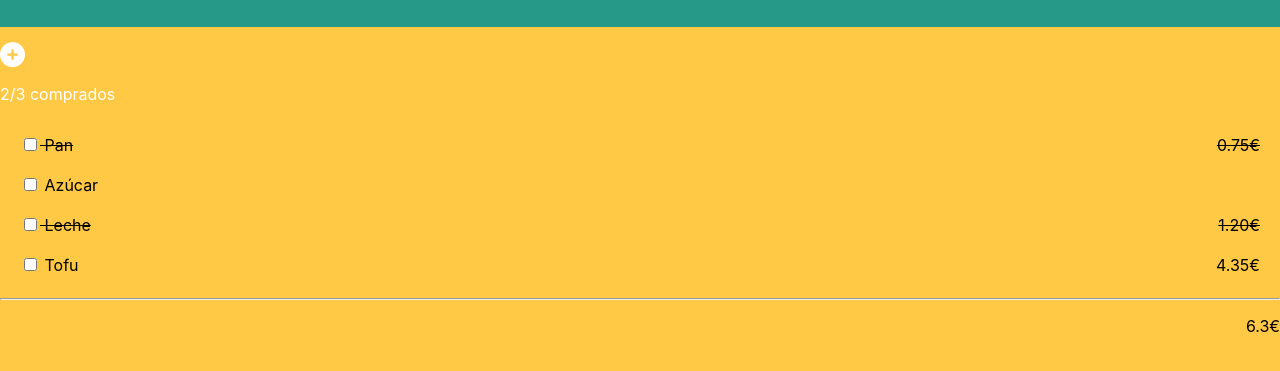
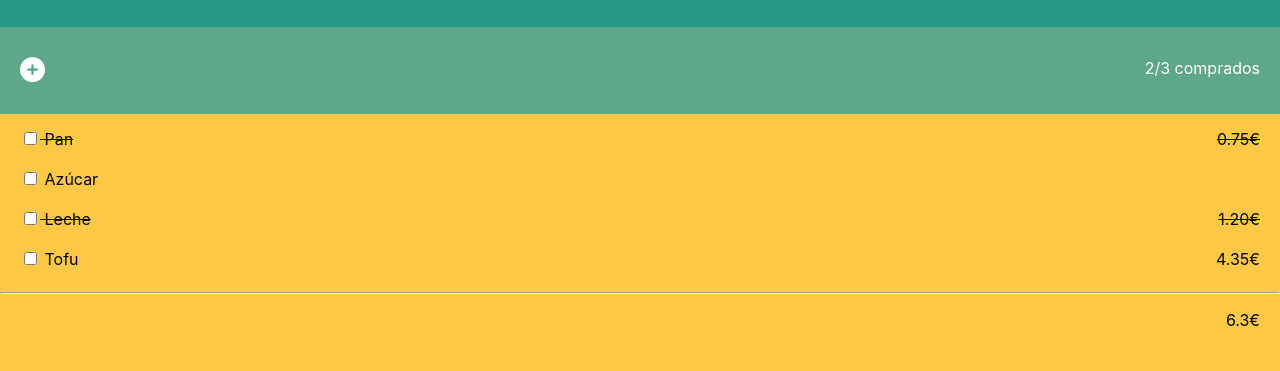
Before and after one commit to Victorreca/202209-w1ch3-victor-redondo, a plain HTML site: page index.html in a window 1280 px wide. Shown: the part 123-494 px from the top of the page. Drawn offline with Linux system fonts and the light colour scheme.

Commit message:
Fix button space

```diff
--- a/style.css
+++ b/style.css
@@ -41,7 +41,7 @@ a.menu {
     text-align: center;
 }
 
-section.productos-comprados {
+div.productos-comprados {
     display: flex;
     justify-content: space-between;
     padding: 15px 20px;
@@ -62,7 +62,7 @@ label {
     display: flex;
     justify-content: space-between;
 }
-section.total-price {
+div.total-price {
     padding: 0 20px;
 }
 p.position-right {
```
Also changed, not shown: formulari-producto.html (+6 -6 lines).
